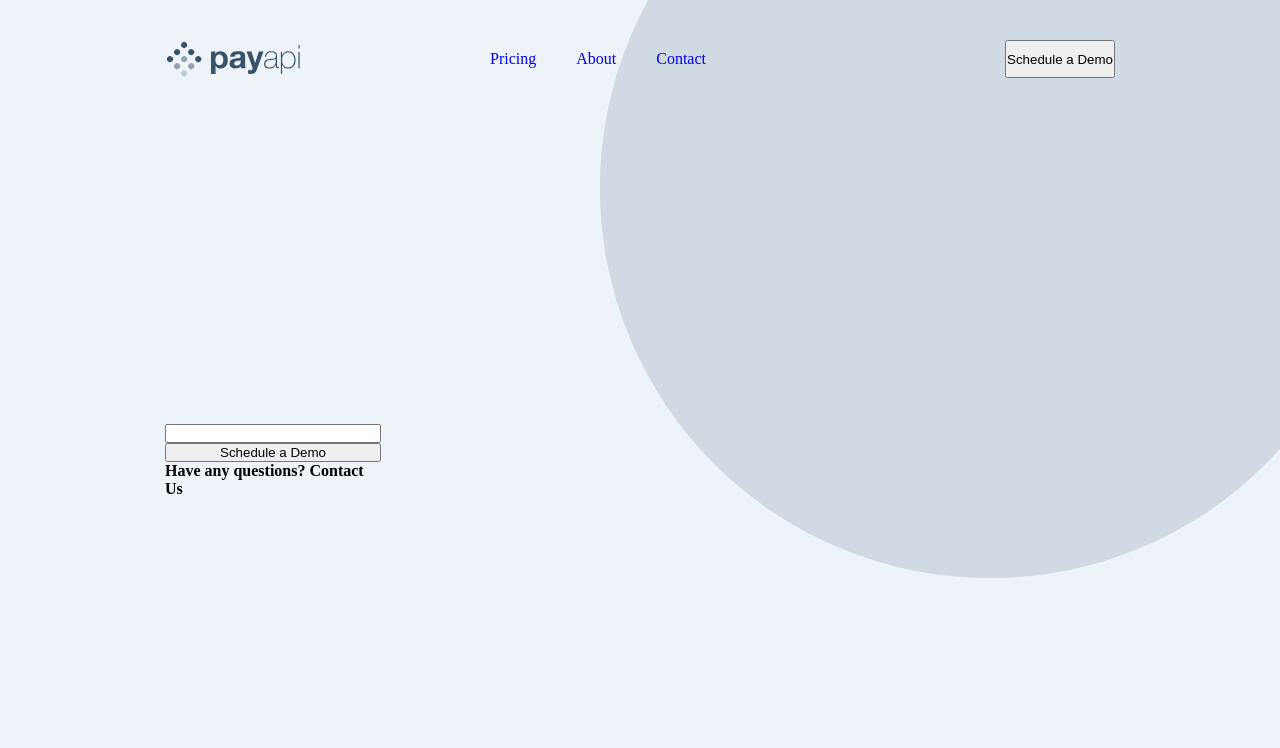
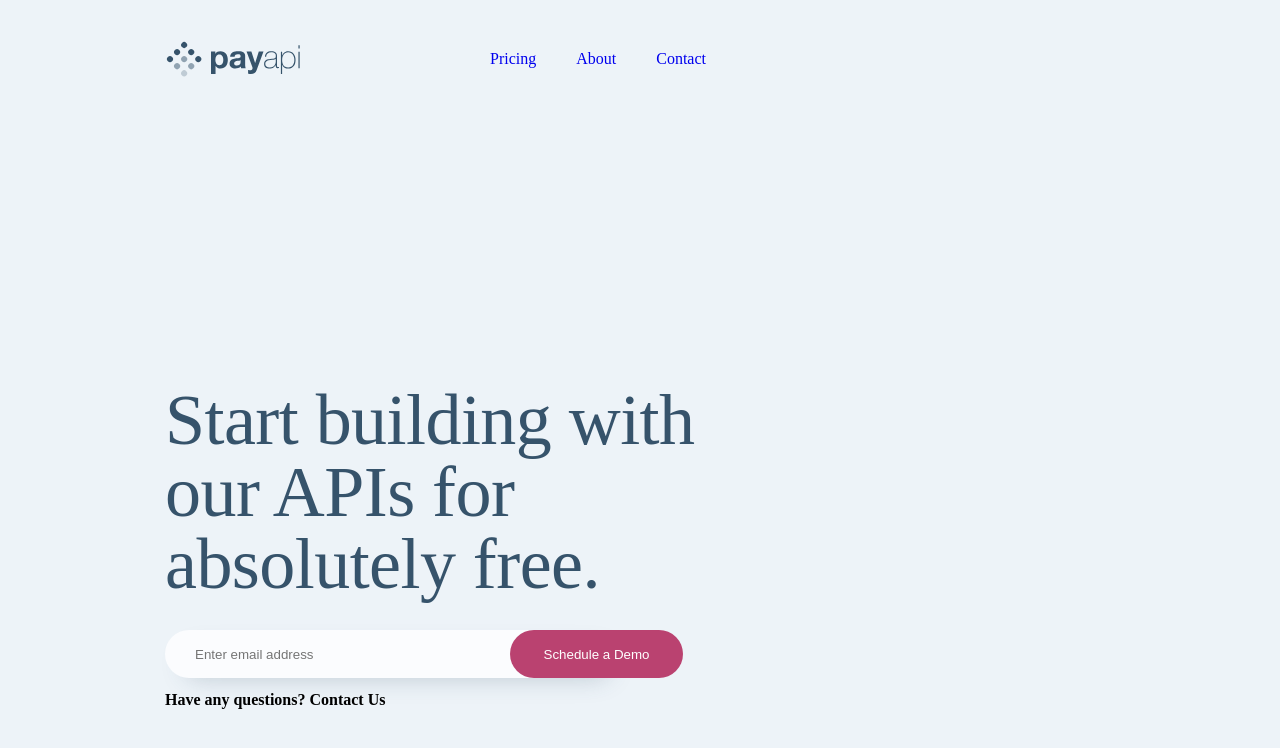
Before and after one commit to M0H1K4/paypal, a React (Vite) app: page / in a window 1280 px wide. Shown: the top 748 px of the page. Built offline with nearby package versions, Linux system fonts and the light colour scheme.

Commit message:
adding styled

```diff
--- a/src/App.css
+++ b/src/App.css
@@ -1,50 +1,98 @@
-*{
+* {
   margin: 0;
   padding: 0;
   box-sizing: border-box;
 }
-body{
-  min-height: 100vh;
-  background: #EDF3F8;
+body {
+  /* min-height: 100vh; */
+  background: #edf3f8;
+  /* background-image: url('../../paypal/src/payapi-multi-page-website/starter-code/assets/shared/desktop/bg-pattern-circle.svg') ; */
+  background-repeat: no-repeat;
+  background-position: cover;
+  background-position: right -20% top -50%;
+  /* min-width: 100vw; */
+  /* background-color: blue; */
 }
-.header{
+.header {
   position: fixed;
   top: 0;
   left: 0;
-  width: 100%;
+  max-width: 100%;
   padding: 40px 165px;
   display: flex;
   /* justify-content: space-between;
   align-items: center;
   z-index: 100; */
 }
-.linki{
+.linki {
   margin-left: 40px;
 }
-nav{
+nav {
   margin-left: 150px;
   margin-top: 10px;
 }
-.Headerbutton{
-  margin-left: auto;
+.Headerbutton {
+  margin-left: 900px;
 }
-a{
-  text-decoration: none ;
+a {
+  text-decoration: none;
 }
-body{
-  background-image: url('../../paypal/src/payapi-multi-page-website/starter-code/assets/shared/desktop/bg-pattern-circle.svg') ;
-  background-repeat: no-repeat;
-  background-position: cover;
-  background-position: right -20% top -50%;
-  width: 100%;
-  overflow: hidden;
-}
-.infoDiv{
+
+.infoDiv {
   display: flex;
+  max-width: 546px;
+  max-height: 345px;
   flex-direction: column;
   margin-top: 24rem;
-  width: 546px;
+  margin-left: 165px;
+  /* background-color: green; */
+  /* width: 546px;
   height: 243px;
+  flex-shrink: 0;  */
+  /* margin-inline: auto; */
+}
+.infoH1 {
+  color: #36536b;
+  font-family: "DM Serif Display";
+  font-size: 72px;
+  font-style: normal;
+  font-weight: 400;
+  line-height: 72px; /* 100% */
+  letter-spacing: -0.554px;
+}
+.infoDivInputButton {
+  max-width: 445px;
+  max-height: 48px;
   flex-shrink: 0;
-  padding: 40px 165px;
+  margin-top: 30px;
+  border: none;
+  text-decoration: none;
 }
+.infoDivH4 {
+  margin-top: 13px;
+}
+.infoDivButton {
+  position: absolute;
+  border: none;
+  width: 173px;
+  height: 48px;
+  flex-shrink: 0;
+  border-radius: 24px;
+  background: #ba4270;
+  color: white;
+  margin-left: -100px;
+  cursor: pointer;
+}
+.infoDivInput {
+  width: 445px;
+  height: 48px;
+  flex-shrink: 0;
+  border-radius: 24px;
+  background: #fbfcfe;
+  box-shadow: 10px 10px 25px -10px rgba(54, 83, 107, 0.25);
+  color: #36536b;
+  border: none;
+}
+.infoDivInput::placeholder {
+  padding: 30px;
+}
--- a/src/components/Desktop/Info.jsx
+++ b/src/components/Desktop/Info.jsx
@@ -3,10 +3,14 @@ import React from "react";
 export default function Info() {
   return (
     <div className="infoDiv">
-      <h1></h1>
-      <input type="email" />
-      <button>Schedule a Demo</button>
-      <h4>Have any questions? Contact Us</h4>
+      <h1 className="infoH1">
+        Start building with our APIs for absolutely free.
+      </h1>
+      <div className="infoDivInputButton">
+        <input className="infoDivInput" placeholder="Enter email address" type="email" />
+        <button className="infoDivButton" >Schedule a Demo</button>
+      </div>
+      <h4 className="infoDivH4">Have any questions?  Contact Us</h4>
     </div>
   );
 }
```
